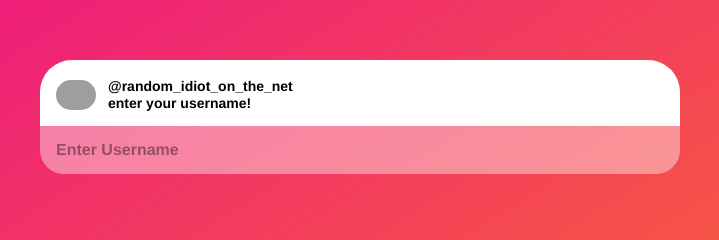
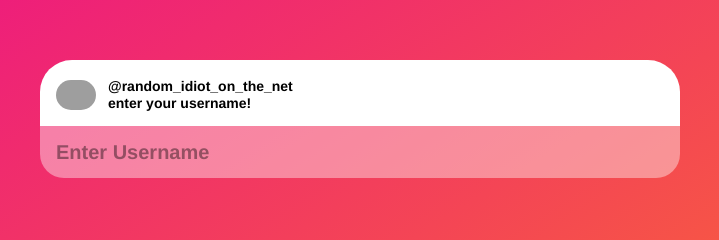
Before and after one commit to HussHemAG/HussHemAG.github.io, a plain HTML site: page random_idiot_on_the_net/index.html in a window 1280 px wide. Shown: the top 240 px of the page, 280-999 px from the left. Drawn offline with nearby package versions, Linux system fonts and the light colour scheme; grey boxes are pictures that could not be loaded.

Commit message:
Update index.html

```diff
--- a/random_idiot_on_the_net/index.html
+++ b/random_idiot_on_the_net/index.html
@@ -49,7 +49,7 @@
         </div>
     </div>
     <input placeholder="Enter Username"
-        class="p-3 mt-0 w-[85%] max-w-[640px] focus:outline-none focus:shadow-none flex px-4 bg-[rgba(255,255,255,0.4)] text-black placeholder:text-black placeholder:opacity-40 rounded-b-[24px]">
+        class="p-3 mt-0 w-[85%] max-w-[640px] focus:outline-none focus:shadow-none flex px-4 bg-[rgba(255,255,255,0.4)] text-black text-xl placeholder:text-xl text-semibold placeholder:text-black placeholder:opacity-40 rounded-b-[24px]">
     <button
         class="p-3 mt-2 w-[85%] max-w-[640px] hidden items-center font-bold placeholder:font-bold justify-center rounded-[24px] bg-black text-center text-white"
         onclick=proceed() id="nextButton">Proceed</button>
```
